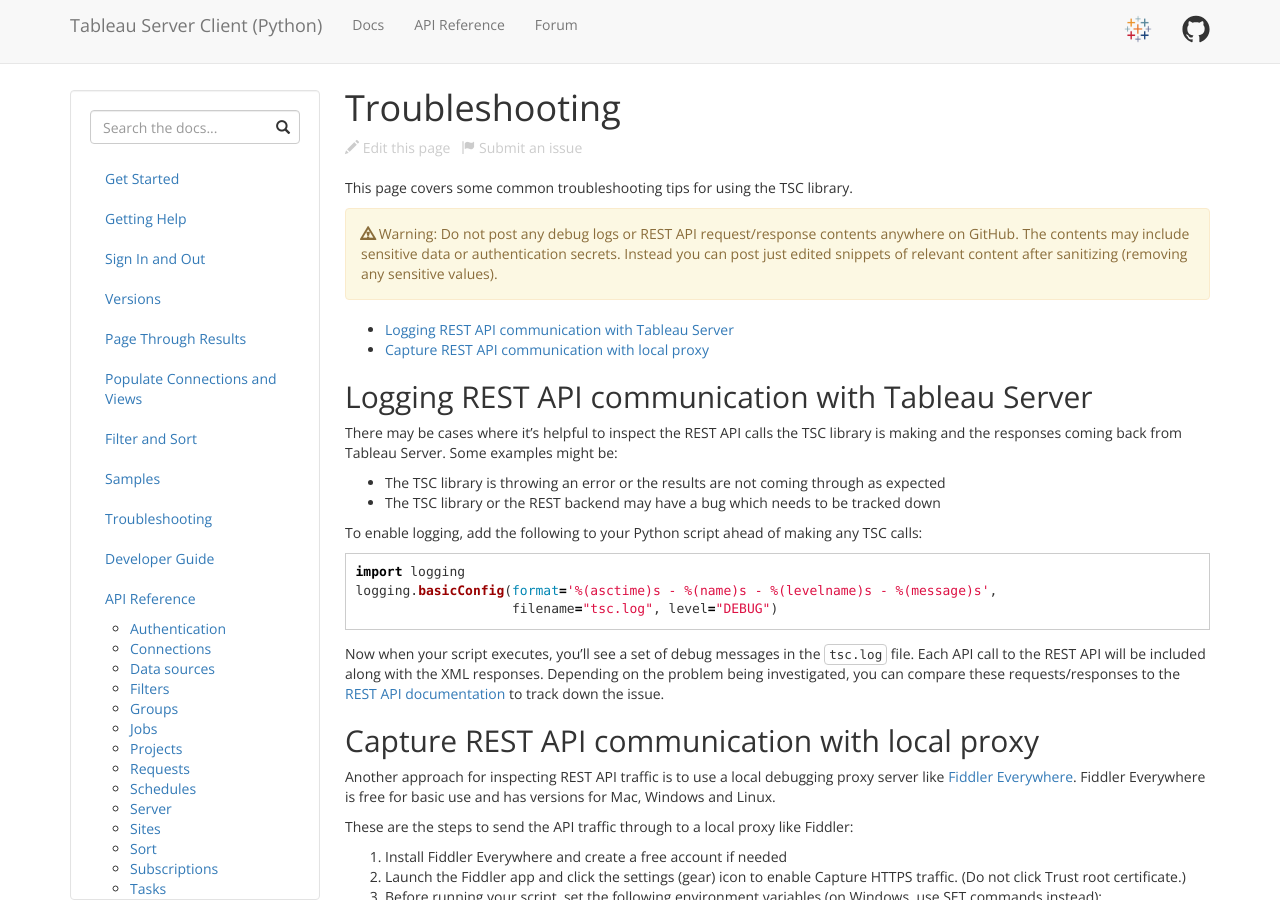
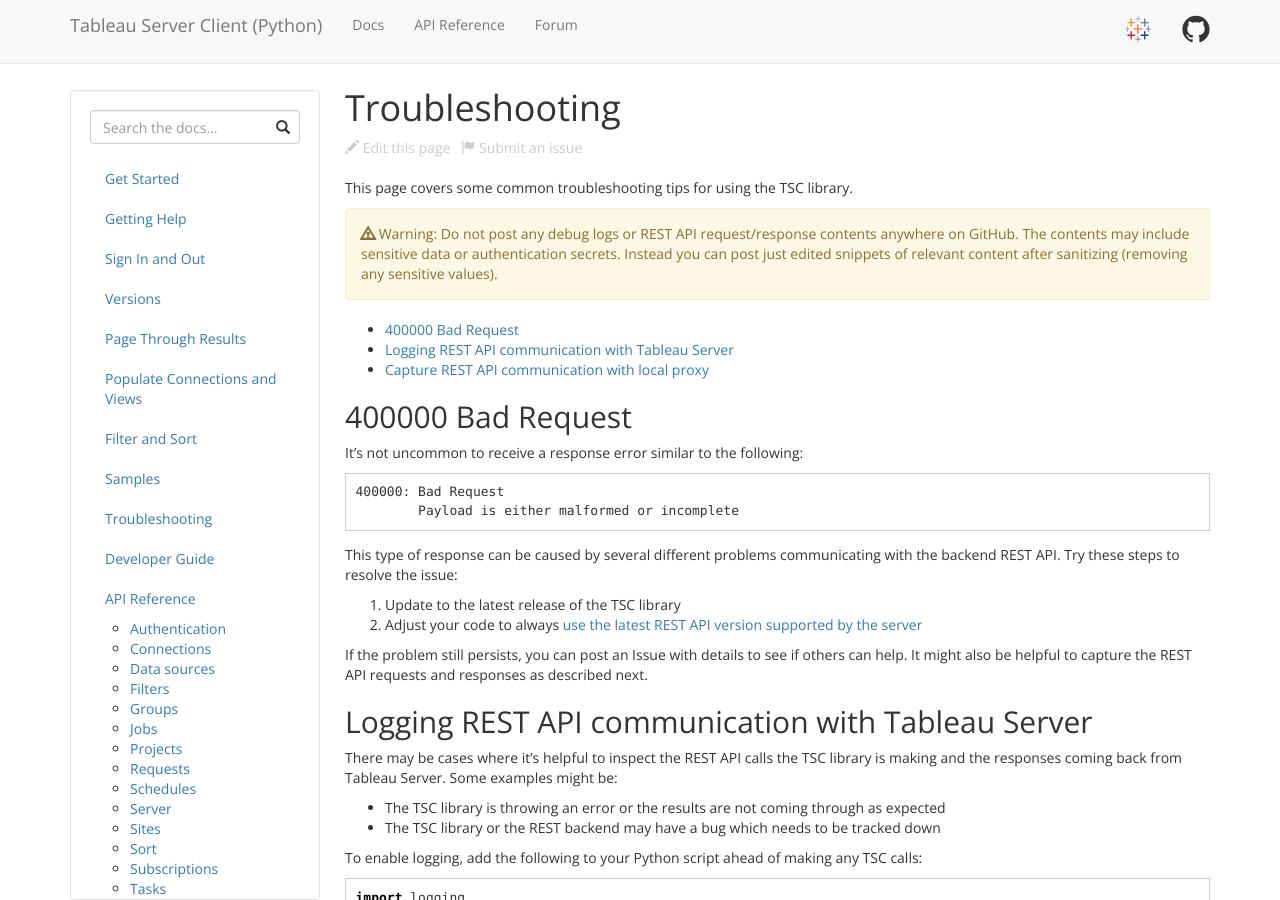
Before and after one commit to tableau/server-client-python, a Jekyll site: the page built from docs/troubleshooting.md, in a window 1280 px wide and 900 px high. Built offline with Jekyll 4.4.1, drawn with Linux system fonts in a browser that asks for light colours.

Commit message:
Add troubleshooting for Bad Request

```diff
--- a/docs/troubleshooting.md
+++ b/docs/troubleshooting.md
@@ -11,6 +11,20 @@
 
 * TOC
 {:toc}
+
+## 400000 Bad Request
+
+It's not uncommon to receive a response error similar to the following:
+
+    400000: Bad Request
+            Payload is either malformed or incomplete
+
+This type of response can be caused by several different problems communicating with the backend REST API. Try these steps to resolve the issue:
+
+1. Update to the latest release of the TSC library
+2. Adjust your code to always [use the latest REST API version supported by the server](versions#use-the-rest-api-version-supported-by-the-server)
+
+If the problem still persists, you can post an Issue with details to see if others can help. It might also be helpful to capture the REST API requests and responses as described next.
 
 ## Logging REST API communication with Tableau Server
 
```
